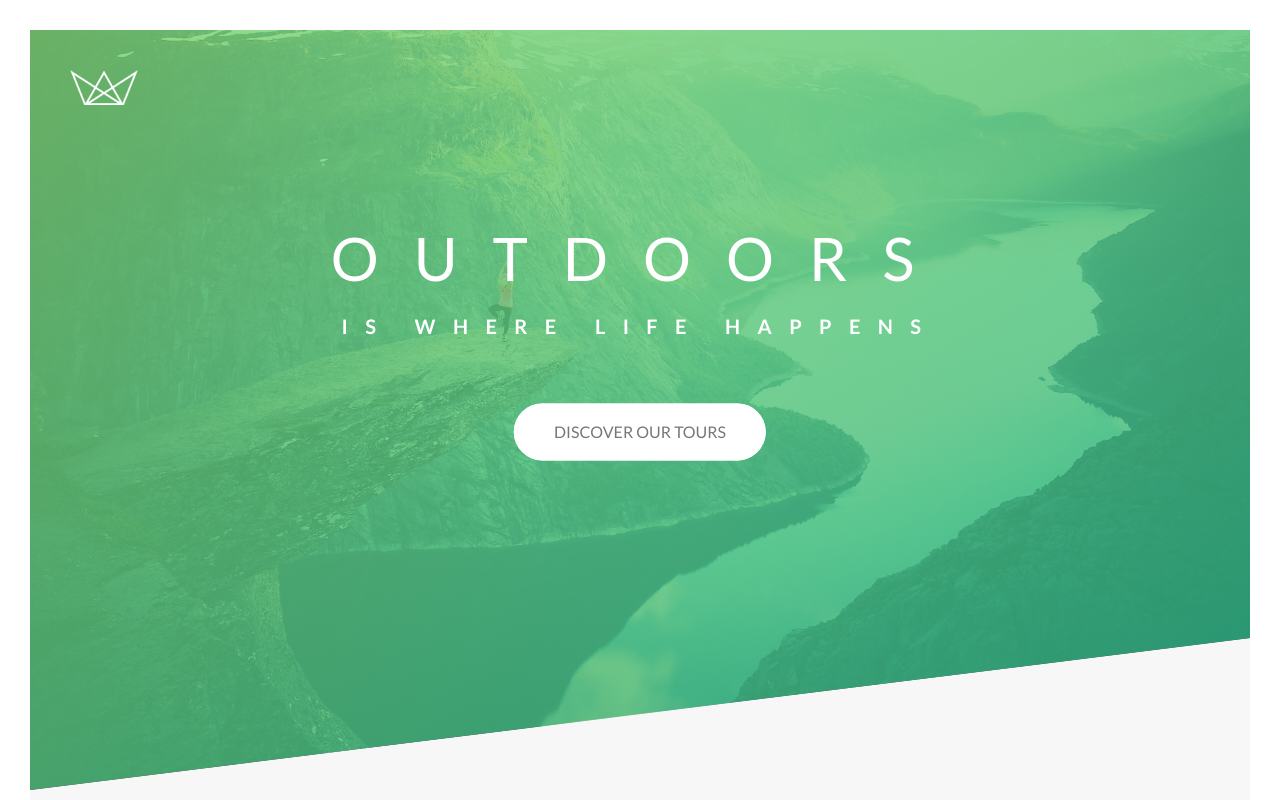
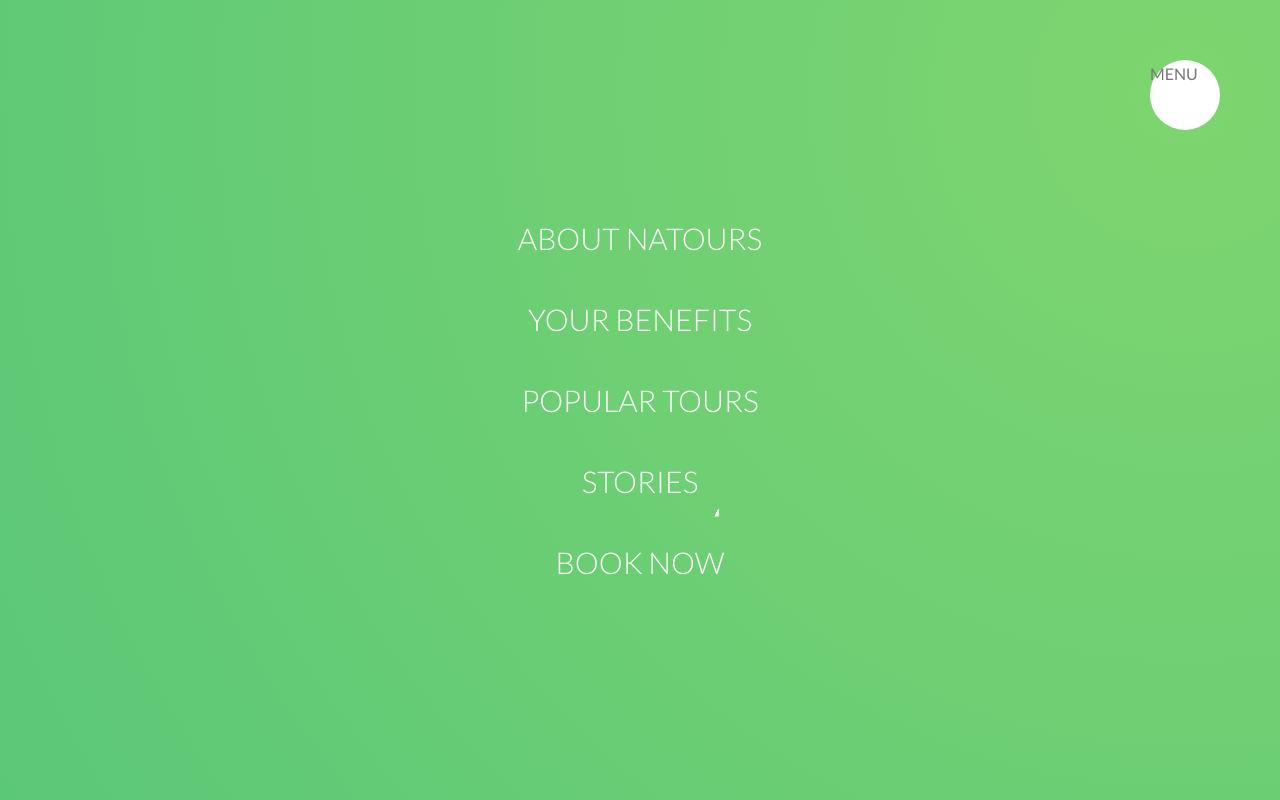
Before and after one commit to funduleadiana/CSS-projects, a website: page index.html in a window 1280 px wide. Shown: the top 800 px of the page. Drawn offline with Linux system fonts and the light colour scheme.

Commit message:
menu page

```diff
--- a/index.html
+++ b/index.html
@@ -24,6 +24,30 @@
     <title>Natours | Exciting tours for adventurous people</title>
   </head>
   <body>
+    <div class="navigation">
+      <input type="checkbox" class="navigation__checkbox" id="navi-toggle" />
+      <label for="navi-toggle" class="navigation__button">MENU</label>
+      <div class="navigation__background">&nbsp;</div>
+      <nav class="navigation__nav">
+        <ul class="navigation__list">
+          <li class="navigation__item">
+            <a href="#" class="navigation__link">About Natours</a>
+          </li>
+          <li class="navigation__item">
+            <a href="#" class="navigation__link">Your benefits</a>
+          </li>
+          <li class="navigation__item">
+            <a href="#" class="navigation__link">Popular tours</a>
+          </li>
+          <li class="navigation__item">
+            <a href="#" class="navigation__link">Stories</a>
+          </li>
+          <li class="navigation__item">
+            <a href="#" class="navigation__link">Book now</a>
+          </li>
+        </ul>
+      </nav>
+    </div>
     <header class="header">
       <div class="logo-box">
         <img src="img/logo-white.png" alt="crown-logo" class="logo" />
--- /dev/null
+++ b/sass/layout/_navigation.scss
@@ -0,0 +1,72 @@
+.navigation {
+  &__checkbox {
+    display: none;
+  }
+  &__button {
+    background-color: $color-white;
+    height: 7rem;
+    width: 7rem;
+    border-radius: 50%;
+    position: fixed;
+    top: 6rem;
+    right: 6rem;
+    z-index: 2000;
+  }
+  &__background {
+    height: 6rem;
+    width: 6rem;
+    border-radius: 50%;
+    position: fixed;
+    top: 6.5rem;
+    right: 6.5rem;
+    background-image: radial-gradient(
+      $color-primary-light,
+      $color-primary-dark
+    );
+    z-index: 1000;
+    transform: scale(80);
+  }
+  &__nav {
+    height: 100vh;
+    width: 100%;
+    position: fixed;
+    top: 0;
+    right: 0;
+    z-index: 1500;
+  }
+  &__list {
+    position: absolute;
+    top: 50%;
+    left: 50%;
+    transform: translate(-50%, -50%);
+    list-style: none;
+    text-align: center;
+  }
+  &__item {
+    margin: 1rem;
+  }
+  &__link {
+    &:link,
+    &:visited {
+      display: inline-block;
+      font-size: 3rem;
+      font-weight: 300;
+      color: $color-white;
+      padding: 1rem 2rem;
+      text-decoration: none;
+      text-transform: uppercase;
+      background-image: linear-gradient(
+        120deg,
+        transparent 0%,
+        transparent 50%,
+        $color-white 50%
+      );
+      background-size: 220%;
+      transition: all 0.4s;
+    }
+    &:hover,
+    &:active {
+      background-position: 100%;
+    }
+  }
+}
--- a/sass/main.scss
+++ b/sass/main.scss
@@ -20,3 +20,4 @@
 @import "./components/story";
 @import "./layout/header";
 @import "./layout/grid";
+@import "layout/navigation";
```
Also changed, not shown: CSS/style.css.
